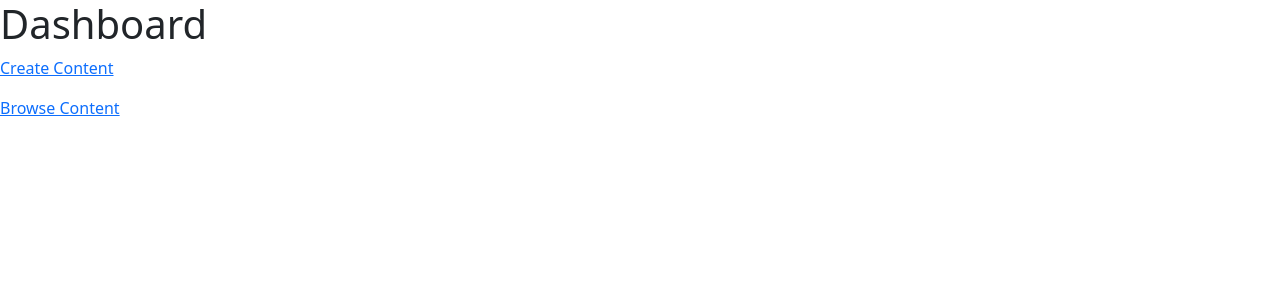
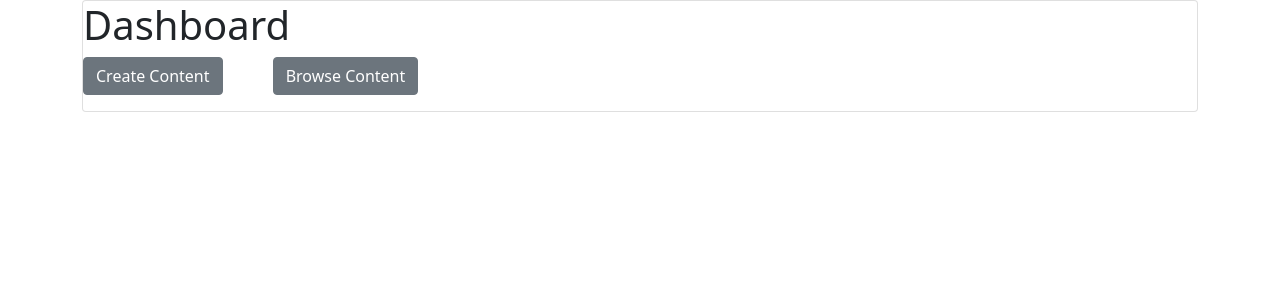
Before and after one commit to LS-kcl/aphasia-dashboard, a Django app: page / in a window 1280 px wide. Shown: the top 300 px of the page. Run offline with Django 3.2, Linux system fonts and the light colour scheme; some libraries are stand-ins or nearby versions.

Commit message:
add: Add styling and formatting to homepage links

```diff
--- a/editor/templates/home.html
+++ b/editor/templates/home.html
@@ -1,6 +1,16 @@
 {% extends 'partials/base.html' %}
 {% block body %}
-	<h1> Dashboard </h1>
-	<p><a href='{%url 'create' %}'>Create Content</a></p>
-	<p><a href='{%url 'browse' %}'>Browse Content</a></p>
+	<div class="container">
+		<div class="card">
+			<div class="row align-items-start">
+				<h1> Dashboard </h1>
+				<div class="col-2">
+					<p><a href='{%url 'create' %}' class="btn btn-secondary">Create Content</a></p>
+				</div>
+				<div class="col-2">
+					<p><a href='{%url 'browse' %}' class="btn btn-secondary">Browse Content</a></p>
+				</div>
+			</div>
+		</div>
+	</div>
 {% endblock %}
--- a/editor/templates/partials/base.html
+++ b/editor/templates/partials/base.html
@@ -14,7 +14,7 @@
 	<body>
     {% block body %}
     {% endblock %}
-
-    <script src="https://cdn.jsdelivr.net/npm/bootstrap@5.1.3/dist/js/bootstrap.bundle.min.js" integrity="sha384-ka7Sk0Gln4gmtz2MlQnikT1wXgYsOg+OMhuP+IlRH9sENBO0LRn5q+8nbTov4+1p" crossorigin="anonymous"></script>
+    <script src="https://cdn.jsdelivr.net/npm/@popperjs/core@2.10.2/dist/umd/popper.min.js" integrity="sha384-7+zCNj/IqJ95wo16oMtfsKbZ9ccEh31eOz1HGyDuCQ6wgnyJNSYdrPa03rtR1zdB" crossorigin="anonymous"></script>
+    <script src="https://cdn.jsdelivr.net/npm/bootstrap@5.1.3/dist/js/bootstrap.min.js" integrity="sha384-QJHtvGhmr9XOIpI6YVutG+2QOK9T+ZnN4kzFN1RtK3zEFEIsxhlmWl5/YESvpZ13" crossorigin="anonymous"></script>
   </body>
 </html>
```
